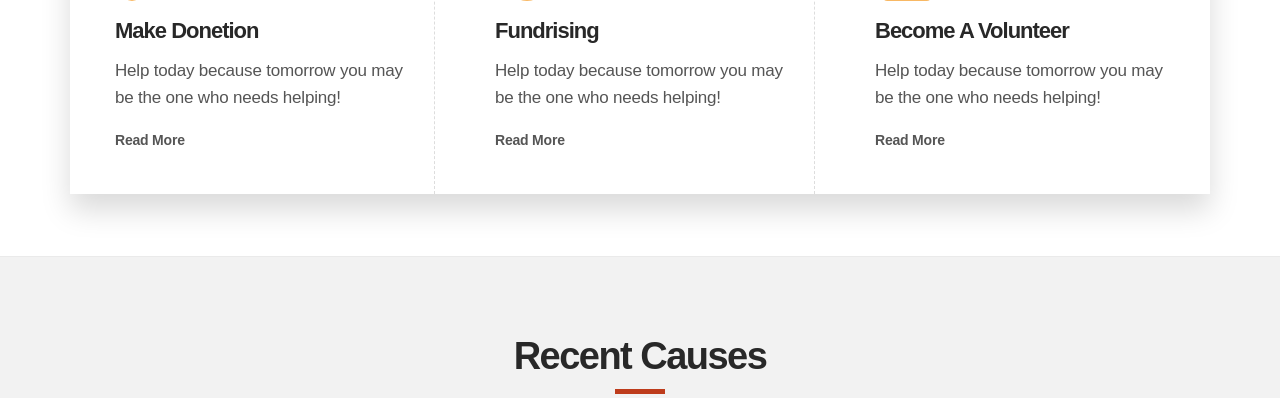
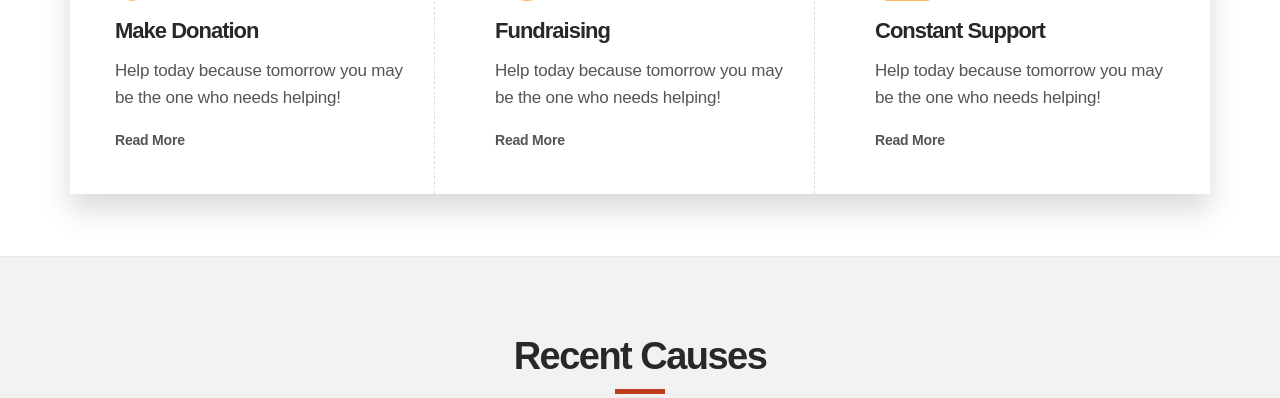
Before and after one commit to felipe2346/blazengo, a Django app: page / in a window 1280 px wide. Shown: the part 1118-1516 px from the top of the page. Run offline with Django 4.2, Linux system fonts and the light colour scheme; some libraries are stand-ins or nearby versions.

Commit message:
remove our volunteer meet and number in navbar

```diff
--- a/templates/frontend/include/navbar.html
+++ b/templates/frontend/include/navbar.html
@@ -15,7 +15,7 @@
                     <ul class="left-info">
                         <li><a href="#"><i class="ti-email"></i><span>contact@nicseuf.org</span></a></li>
                         <!-- <li><a href="#"><i class="ti-email"></i><span class="__cf_email__" data-cfemail="662f080009263f09131422090b070f084805090b">[email&#160;protected]</span></a></li> -->
-                        <li><a href="#"><i class="ti-mobile"></i>+(333) 052 39876</a></li>
+                        <!-- <li><a href="#"><i class="ti-mobile"></i>+(333) 052 39876</a></li> -->
                     </ul>
                 </div>
                 <div class="col-sm-4 d-none d-md-block">
--- a/templates/frontend/index.html
+++ b/templates/frontend/index.html
@@ -76,7 +76,7 @@
                 <div class="col-md-4 col-sm-6 xs-padding">
                     <div class="promo-content">
                         <img src="{% static 'frontend2/img/icon-1.png' %}" alt="prmo icon">
-                        <h3>Make Donetion</h3>
+                        <h3>Make Donation</h3>
                         <p>Help today because tomorrow you may be the one who needs helping!</p>
                         <a href="#">Read More</a>
                     </div>
@@ -84,7 +84,7 @@
                 <div class="col-md-4 col-sm-6 xs-padding">
                     <div class="promo-content">
                         <img src="{% static 'frontend2/img/icon-2.png' %}" alt="prmo icon">
-                        <h3>Fundrising</h3>
+                        <h3>Fundraising</h3>
                         <p>Help today because tomorrow you may be the one who needs helping! </p>
                         <a href="#">Read More</a>
                     </div>
@@ -92,7 +92,7 @@
                 <div class="col-md-4 col-sm-6 xs-padding">
                     <div class="promo-content">
                         <img src="{% static 'frontend2/img/icon-3.png' %}" alt="prmo icon">
-                        <h3>Become A Volunteer</h3>
+                        <h3>Constant Support</h3>
                         <p>Help today because tomorrow you may be the one who needs helping! </p>
                         <a href="#">Read More</a>
                     </div>
@@ -247,13 +247,13 @@
 
 
 <!-- team start -->
-<section class="team-section bg-grey bd-bottom circle shape padding">
+<!-- <section class="team-section bg-grey bd-bottom circle shape padding">
     <div class="container">
         <div class="section-heading text-center mb-40">
             <h2>Meet Our Volunteers</h2>
             <span class="heading-border"></span>
             <p>Help today because tomorrow you may be the one who <br> needs more helping!</p>
-        </div><!-- /Section Heading -->
+        </div>
         <div class="team-wrapper row">
             <div class="col-lg-6 sm-padding">
                 <div class="team-wrap row">
@@ -264,7 +264,7 @@
                                 <h3>Odunze Franklyn <span>Communicator</span></h3>
                             </div>
                         </div>
-                    </div><!-- /Team-1 -->
+                    </div>
                     <div class="col-md-6">
                         <div class="team-details">
                            <img src="{% static 'frontend2/img/team-me1.jpg' %}" alt="team">
@@ -272,7 +272,7 @@
                                 <h3>Nwoke Ocha NNameen <span>Certified Reader</span></h3>
                             </div>
                         </div>
-                    </div><!-- /Team-2 -->
+                    </div>
                     <div class="col-md-6">
                         <div class="team-details">
                             <img src="{% static 'frontend2/img/team-me1.jpg' %}" alt="team">
@@ -280,7 +280,7 @@
                                 <h3>Taylor Swift <span>Event Creator</span></h3>
                             </div>
                         </div>
-                    </div><!-- /Team-3 -->
+                    </div>
                     <div class="col-md-6">
                         <div class="team-details">
                            <img src="{% static 'frontend2/img/team-me1.jpg' %}" alt="team">
@@ -288,7 +288,7 @@
                                 <h3>Michel Brown <span>Internet Specialist</span></h3>
                             </div>
                         </div>
-                    </div><!-- /Team-4 -->
+                    </div>
                 </div>
             </div>
             <div class="col-lg-6 sm-padding">
@@ -308,7 +308,7 @@
             </div>
         </div>
     </div>
-</section>
+</section> -->
 <!-- team end -->
 
 
```
